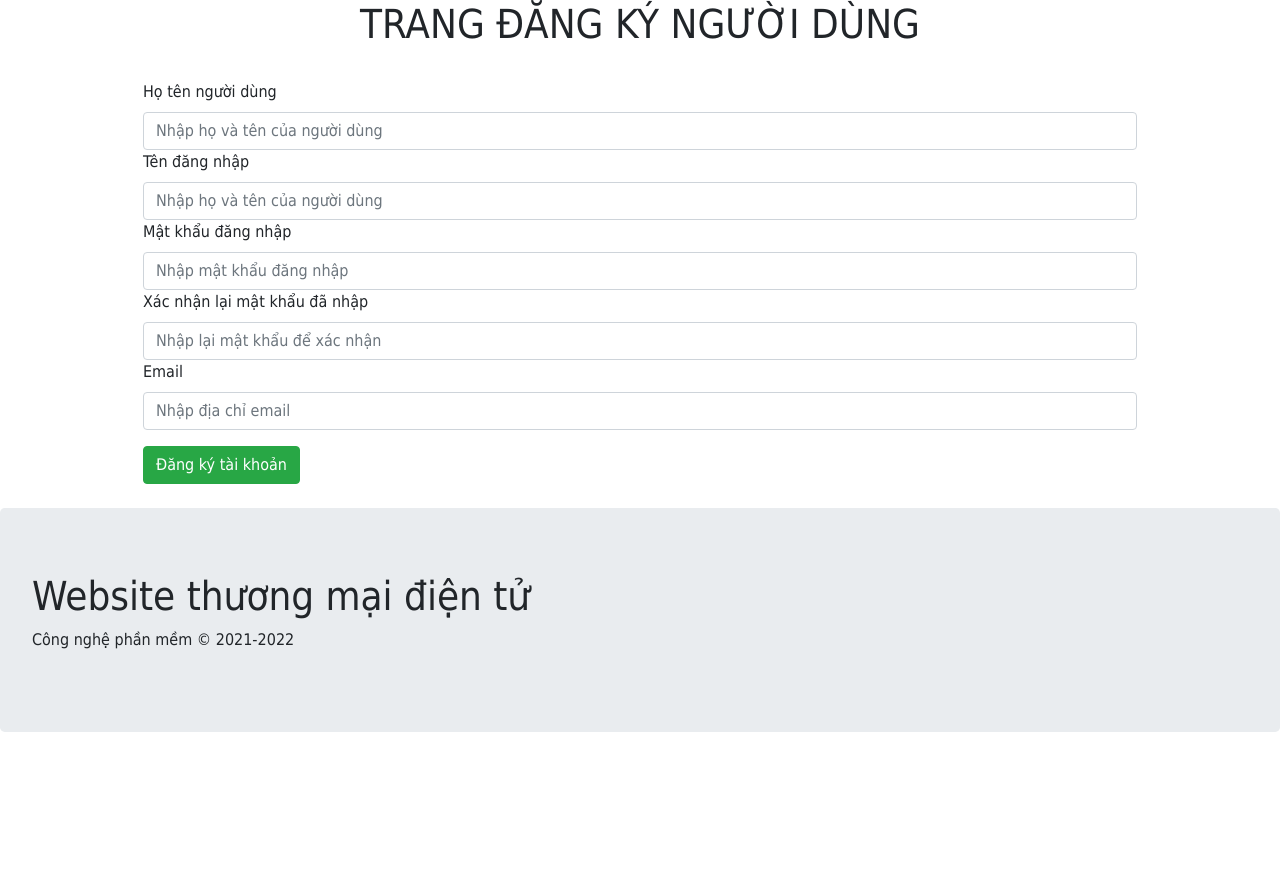
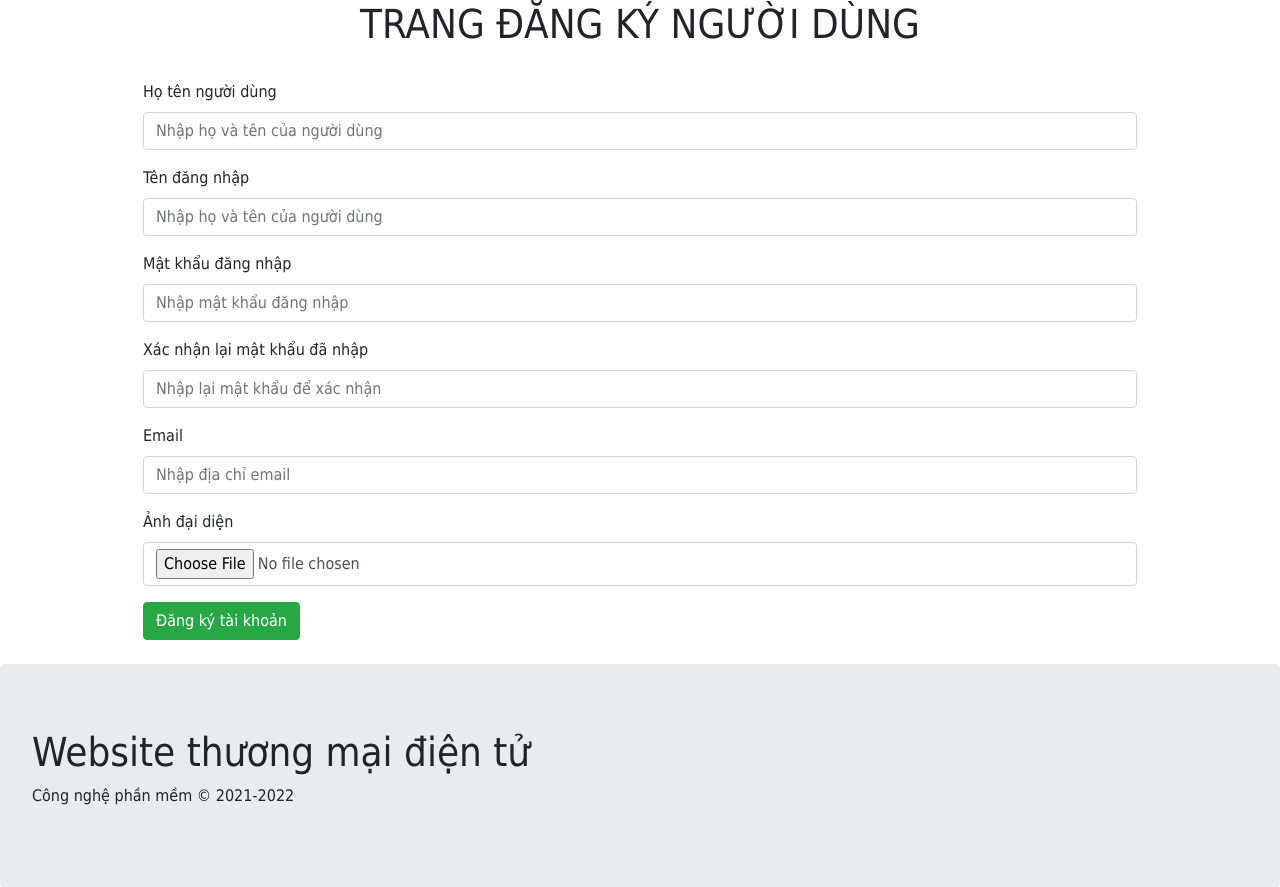
Before and after one commit to Nguyen-Hoang-Thuan-OU/cong-nghe-phan-mem, a Flask app: page /register in a window 1280 px wide. Shown: the part 56-943 px from the top of the page. Before the commit the page ends 788 px from the top, so only its background shows below. Run offline with Flask 2, Linux system fonts and the light colour scheme; data that the repository does not hold is empty; some libraries are stand-ins or nearby versions.

Commit message:
add feature - upload avatar to cloudinary (but failed)

```diff
--- a/bai-tap/bai-tap-thuc-hanh/bth02-03-04-saleapp/mysaleapp/saleapp/index.py
+++ b/bai-tap/bai-tap-thuc-hanh/bth02-03-04-saleapp/mysaleapp/saleapp/index.py
@@ -1,9 +1,9 @@
 import math
-
 from flask import render_template, request, redirect, url_for
 from saleapp import app
 from saleapp.admin import *
 import utils
+import cloudinary.uploader
 
 
 # Trang chủ
@@ -32,13 +32,20 @@ def user_register():
         password = request.form.get('password')
         confirm = request.form.get('confirm')
         email = request.form.get('email')
+        avatar_path = None
 
         try:
             if password.strip().__eq__(confirm.strip()):
+                avatar = request.files.get('avatar')
+                if avatar:
+                    res = cloudinary.uploader.upload(avatar)
+                    avatar_path = res['secure_url']
+
                 utils.add_user(name=name,
                                username=username,
                                password=password,
-                               email=email)
+                               email=email,
+                               avatar=avatar_path)
                 return redirect(url_for('home'))
             else:
                 err_msg = "Mật khẩu nhập lại không khớp!"
--- a/bai-tap/bai-tap-thuc-hanh/bth02-03-04-saleapp/mysaleapp/saleapp/models.py
+++ b/bai-tap/bai-tap-thuc-hanh/bth02-03-04-saleapp/mysaleapp/saleapp/models.py
@@ -25,7 +25,7 @@ class User(BaseModel):
     username = Column(String(50), nullable=False,
                       unique=True)
     password = Column(String(50), nullable=False)
-    avatar = Column(String(100))
+    avatar = Column(String(255))
     email = Column(String(50))
     active = Column(Boolean, default=True)
     joined_date = Column(DateTime,
--- a/bai-tap/bai-tap-thuc-hanh/bth02-03-04-saleapp/mysaleapp/saleapp/templates/register.html
+++ b/bai-tap/bai-tap-thuc-hanh/bth02-03-04-saleapp/mysaleapp/saleapp/templates/register.html
@@ -9,35 +9,49 @@
 <br>
 
 {% if err_msg %}
-    <div class="alert alert-danger">
-        <h4>{{ err_msg }}</h4>
-    </div>
+<div class="alert alert-danger">
+    <h4>{{ err_msg }}</h4>
+</div>
 {% endif %}
 
 <!--Form đăng ký tài khoản-->
-<form method="POST" , action="{{ url_for('user_register') }}">
+<form method="post" action="{{ url_for('user_register') }}"
+      enctype="multipart/form-data">
+
     <div class="form-group">
-
         <label for="name">Họ tên người dùng</label>
         <input type="text" class="form-control" required
                id="name" name="name" placeholder="Nhập họ và tên của người dùng">
+    </div>
 
+    <div class="form-group">
         <label for="username">Tên đăng nhập</label>
         <input type="text" class="form-control" required
                id="username" name="username" placeholder="Nhập họ và tên của người dùng">
+    </div>
 
-        <label for="pwd">Mật khẩu đăng nhập</label>
+    <div class="form-group">
+        <label for="password">Mật khẩu đăng nhập</label>
         <input type="password" class="form-control" required
-               id="pwd" name="password" placeholder="Nhập mật khẩu đăng nhập">
+               id="password" name="password" placeholder="Nhập mật khẩu đăng nhập">
+    </div>
 
+    <div class="form-group">
         <label for="confirm">Xác nhận lại mật khẩu đã nhập</label>
         <input type="password" class="form-control"
                id="confirm" name="confirm" placeholder="Nhập lại mật khẩu để xác nhận">
+    </div>
 
+    <div class="form-group">
         <label for="email">Email</label>
         <input type="email" class="form-control"
                id="email" name="email" placeholder="Nhập địa chỉ email">
+    </div>
 
+    <div class="form-group">
+        <label for="avatar">Ảnh đại diện</label>
+        <input type="file" class="form-control"
+               id="avatar" name="avatar">
     </div>
 
     <input type="submit" class="btn btn-success" value="Đăng ký tài khoản">
```
Also changed, not shown: bai-tap/bai-tap-thuc-hanh/bth02-03-04-saleapp/mysaleapp/saleapp/__init__.py (+9 -4 lines).
